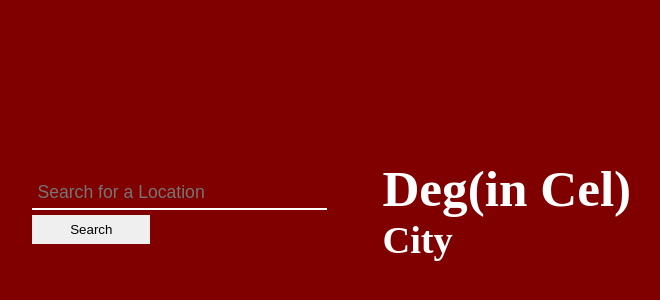
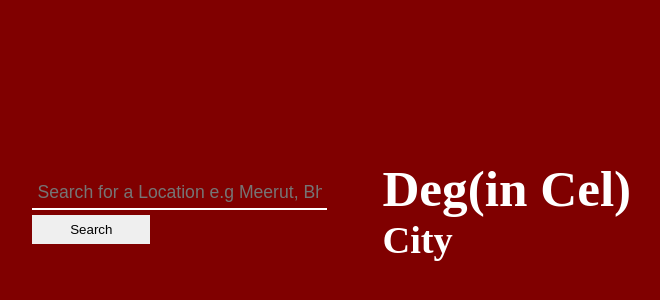
Before and after one commit to Twinklekumari2/weather, a plain HTML site: page index.html in a window 1280 px wide. Shown: the part 190-490 px from the top of the page, without its empty margins (274-934 px from the left). Drawn offline with Linux system fonts and the light colour scheme.

Commit message:
Add files via upload

```diff
--- a/index.html
+++ b/index.html
@@ -9,7 +9,7 @@
 <body>
     <div class="citySearch">
         <div>
-            <input type="text" placeholder="Search for a Location" class="city">
+            <input type="text" placeholder="Search for a Location e.g Meerut, Bhagalpur" class="city">
         </div>
         <button id="btn">
             Search
```
